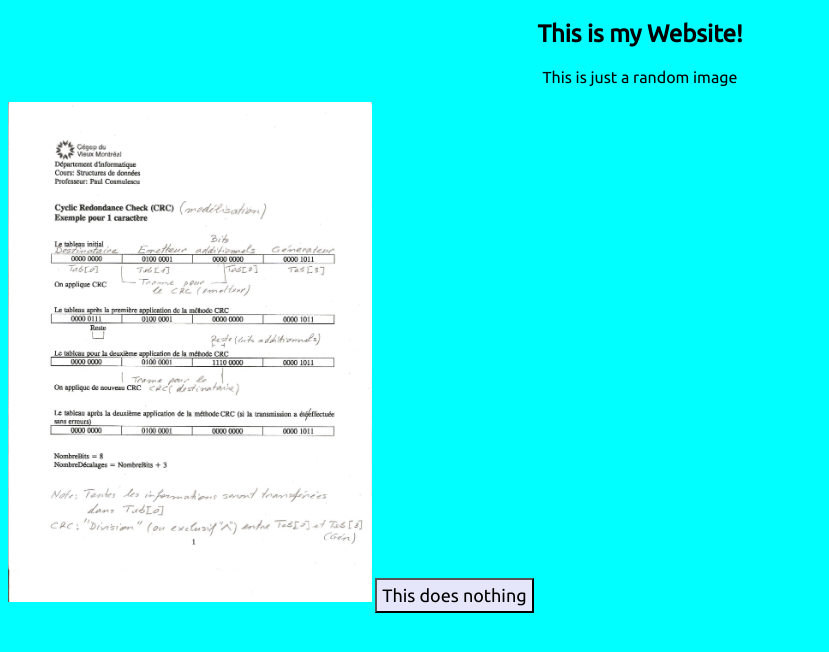
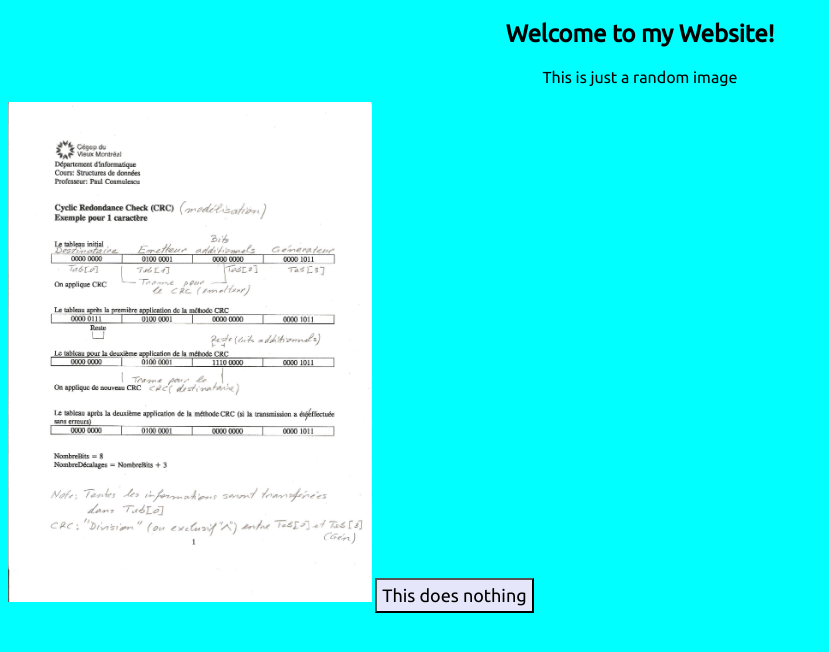
Before and after one commit to blueshiro/blueshiro.github.io, a plain HTML site: page index.html in a window 1280 px wide. Shown: the whole page, without its empty margins (0-829 px from the left). Drawn offline with Linux system fonts and the light colour scheme.

Commit message:
Changed line again

```diff
--- a/index.html
+++ b/index.html
@@ -11,7 +11,7 @@
 
 <body>
   <section id="container">
-    <h1 style="text-align: center;">This is my Website!</h1>
+    <h1 style="text-align: center;">Welcome to my Website!</h1>
     <p style="text-align: center;">This is just a random image</p>
     <img src="imgs/Modelisation_CRC.jpeg" alt="I hate my Teacher" style="height: 500px;">
     <button style=>This does nothing</button>
```
